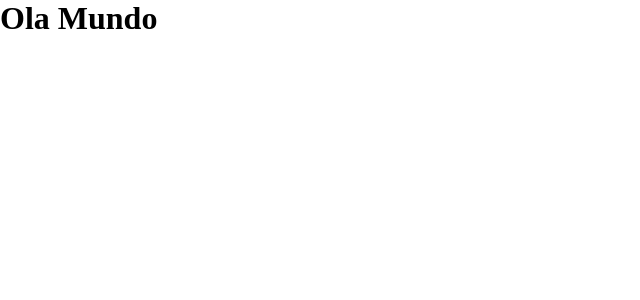
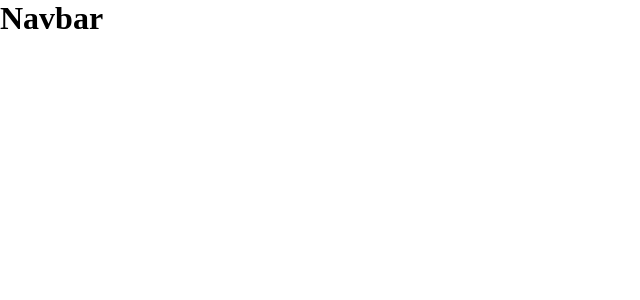
Before and after one commit to aluiz815/pizza_nextjs_website, a Next.js app: page / in a window 1280 px wide. Shown: the top 300 px of the page, without its empty margins (0-640 px from the left). Built offline with nearby package versions, Linux system fonts and the light colour scheme.

Commit message:
styled Components Added

```diff
--- a/pages/_app.js
+++ b/pages/_app.js
@@ -1,7 +1,12 @@
-import '../styles/globals.css'
+import GlobalStyles from '../styles/globals'
 
 function MyApp({ Component, pageProps }) {
-  return <Component {...pageProps} />
+  return(
+    <>
+      <GlobalStyles/>
+      <Component {...pageProps} />
+    </>
+  )
 }
 
 export default MyApp
--- /dev/null
+++ b/pages/components/Navbar/index.js
@@ -0,0 +1,7 @@
+import React from 'react';
+
+function Navbar() {
+  return <h1>Navbar</h1>;
+}
+
+export default Navbar;
--- a/pages/index.js
+++ b/pages/index.js
@@ -1,5 +1,7 @@
+import Navbar from './components/Navbar';
+
 export default function Home() {
   return (
-    <h1>Ola Mundo</h1>
+    <Navbar/>
   )
 }
--- a/styles/globals.css
+++ /dev/null
@@ -1,16 +0,0 @@
-
-a{
-  text-decoration: none;
-  cursor: pointer;
-}
-
-* {
-  padding: 0;
-  margin: 0;
-  box-sizing: border-box;
-}
-
-html,body,#__next {
-  width: 100vw;
-  height: 100vh;
-}
--- /dev/null
+++ b/styles/globals.js
@@ -0,0 +1,21 @@
+import {createGlobalStyle} from 'styled-components';
+
+
+export default createGlobalStyle`
+
+* {
+  padding: 0;
+  margin: 0;
+  box-sizing: border-box;
+}
+
+html,body,#__next {
+  width: 100vw;
+  height: 100vh;
+}
+
+a{
+  text-decoration: none;
+  cursor: pointer;
+}
+`
```
